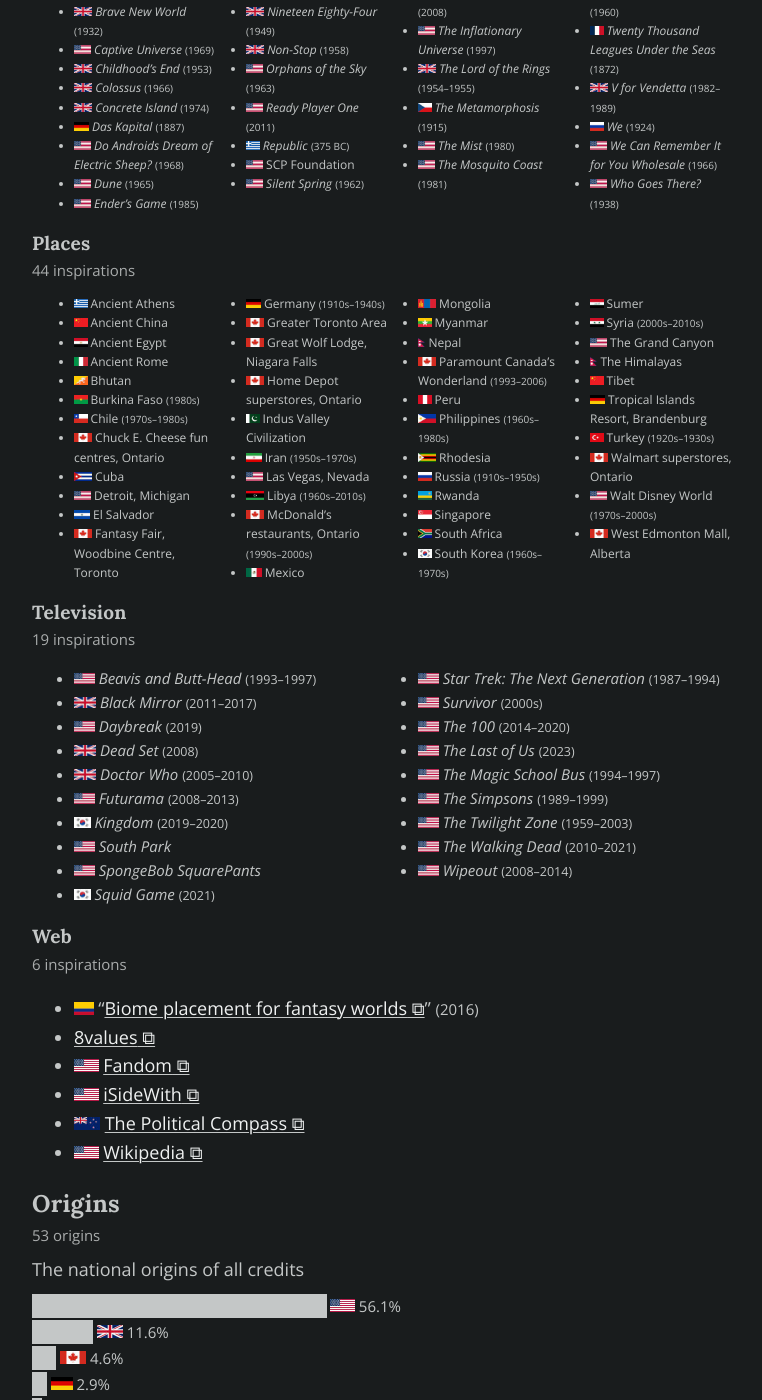
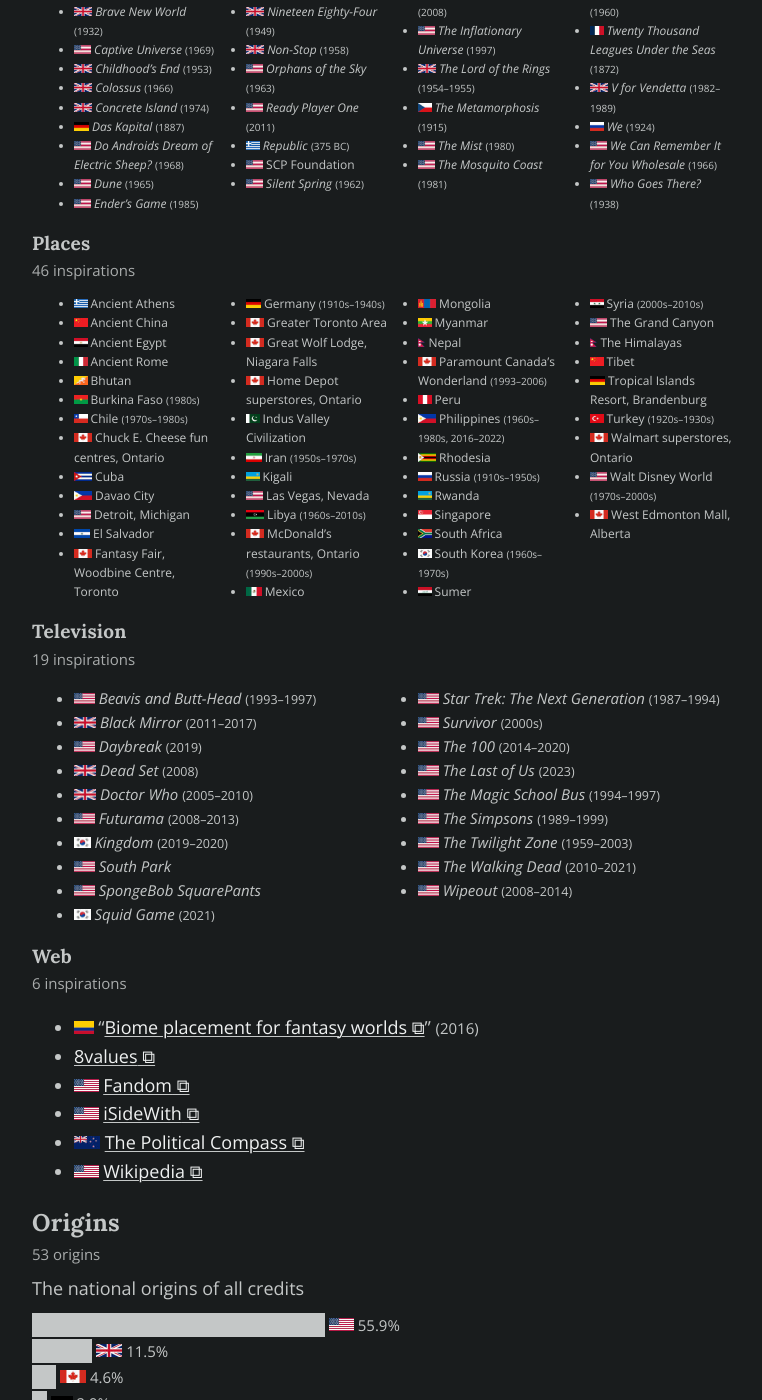
Before and after one commit to schizoidnightmares/schizoidnightmares.com, a Jekyll site: the page built from credits.md, in a window 1280 px wide and 1400 px high, scrolled down 5334 px. Shown: the whole window, without its empty margins (258-1020 px from the left). Built offline with Jekyll 4.4.1, drawn with Linux system fonts in a browser that asks for light colours; some of the changed text lies outside the part shown.

Commit message:
Adding inspirations

```diff
--- a/_data/inspirations.yaml
+++ b/_data/inspirations.yaml
@@ -1170,6 +1170,10 @@
   flag: cu
   category: places
 
+- title: Davao City
+  flag: ph
+  category: places
+
 - title: Detroit, Michigan
   flag: us
   category: places
@@ -1204,6 +1208,10 @@
 
 - title: Iran <small>(1950s–1970s)</small>
   flag: ir
+  category: places
+
+- title: Kigali
+  flag: rw
   category: places
 
 - title: Las Vegas, Nevada
@@ -1242,7 +1250,7 @@
   flag: pe
   category: places
 
-- title: Philippines <small>(1960s–1980s)</small>
+- title: Philippines <small>(1960s–1980s, 2016–2022)</small>
   flag: ph
   category: places
 
--- a/credits.md
+++ b/credits.md
@@ -68,7 +68,7 @@
 {% include inspirations.html category='lit' size='smallest' %}
 
 ### Places
-44 inspirations
+46 inspirations
 {: .cap}
 
 {% include inspirations.html category='places' size='smallest' %}
@@ -91,8 +91,8 @@
 
 The national origins of all credits
 
-{% include origin.html flag="us" perc="56.1" %}
-{% include origin.html flag="gb" perc="11.6" %}
+{% include origin.html flag="us" perc="55.9" %}
+{% include origin.html flag="gb" perc="11.5" %}
 {% include origin.html flag="ca" perc="4.6" %}
 {% include origin.html flag="de" perc="2.9" %}
 {% include origin.html flag="fr" perc="1.9" %}
@@ -113,7 +113,9 @@
 {% include origin.html flag="mx" perc="0.5" %}
 {% include origin.html flag="np" perc="0.5" %}
 {% include origin.html flag="no" perc="0.5" %}
+{% include origin.html flag="ph" perc="0.5" %}
 {% include origin.html flag="pl" perc="0.5" %}
+{% include origin.html flag="rw" perc="0.5" %}
 {% include origin.html flag="bt" perc="0.2" %}
 {% include origin.html flag="bg" perc="0.2" %}
 {% include origin.html flag="bf" perc="0.2" %}
@@ -134,8 +136,6 @@
 {% include origin.html flag="mm" perc="0.2" %}
 {% include origin.html flag="pk" perc="0.2" %}
 {% include origin.html flag="pe" perc="0.2" %}
-{% include origin.html flag="ph" perc="0.2" %}
-{% include origin.html flag="rw" perc="0.2" %}
 {% include origin.html flag="kn" perc="0.2" %}
 {% include origin.html flag="sa" perc="0.2" %}
 {% include origin.html flag="rs" perc="0.2" %}
```
Also changed, not shown: other parts of credits.md (+3 -3 lines).
